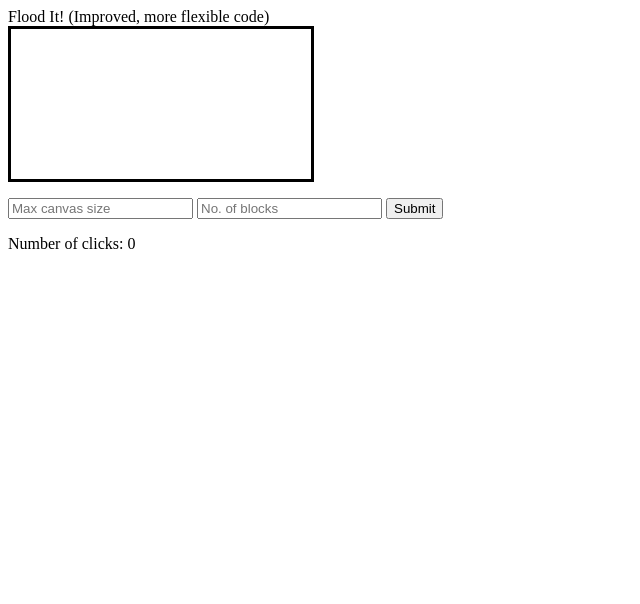
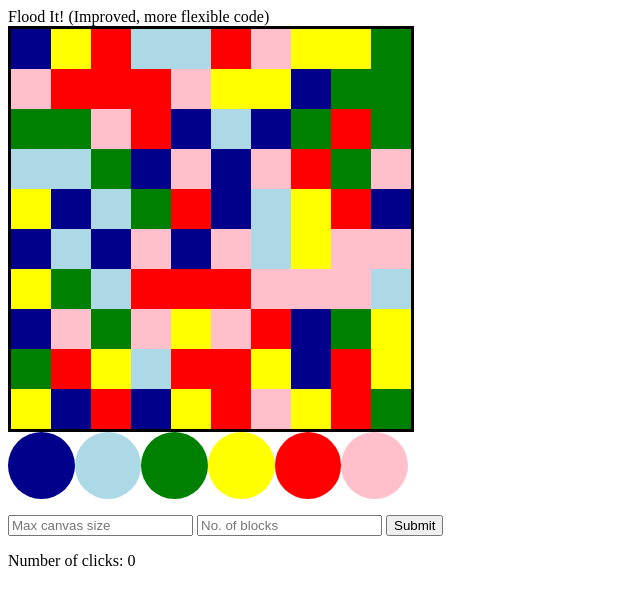
Before and after one commit to AmaanC/FloodIt, a plain HTML site: page index.html in a window 1280 px wide. Shown: the whole page, without its empty margins (0-640 px from the left). Drawn offline with Linux system fonts and the light colour scheme.

Commit message:
Added JS file to index file

```diff
--- a/index.html
+++ b/index.html
@@ -12,6 +12,7 @@ Flood It! (Improved, more flexible code)<br>
 </form>
 <p>
 Number of clicks: <span id='clicks'>0</span>
+<script src='game.js'></script>
 <script>
 document.getElementById('form').addEventListener('submit', function(){
 	reset(parseInt(document.getElementById('max').value), parseInt(document.getElementById('blocks').value));
```
